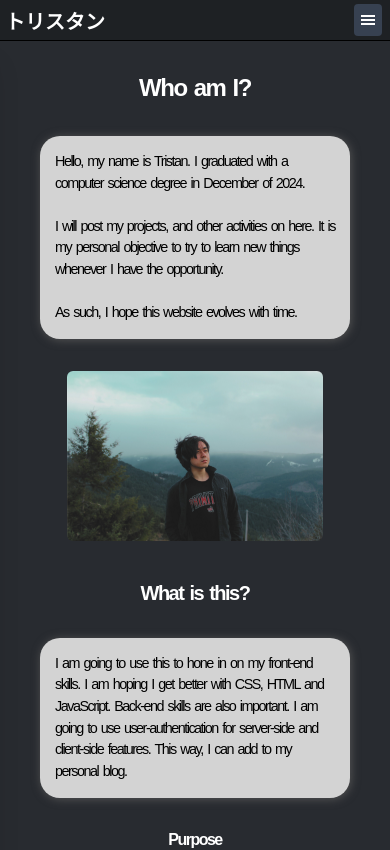
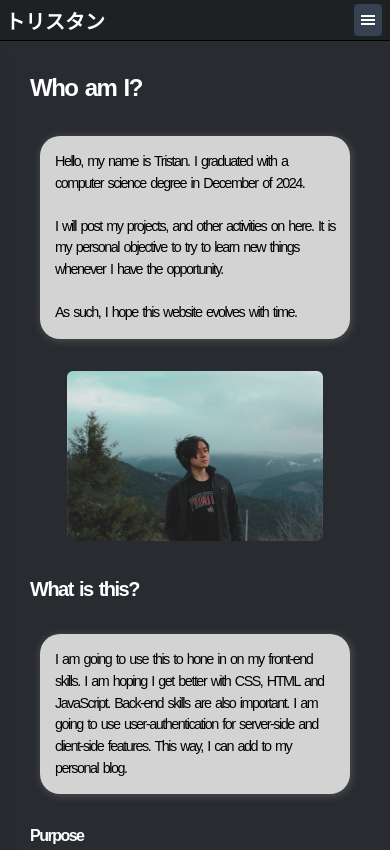
Before and after one commit to torisutansan02/torisutansan, a Next.js app: page / in a window 390 px wide. Shown: the top 850 px of the page. Built offline with nearby package versions, Linux system fonts and the light colour scheme; no server answers; a web font is replaced by a local one.

Commit message:
One small change

```diff
--- a/styles/globals.css
+++ b/styles/globals.css
@@ -135,7 +135,6 @@ html {
     color: white;
     border-radius: 10px;
     animation: typing 2s steps(20, end), blink-caret 0.75s step-end infinite;
-    margin: 20px auto 0; /* centers horizontally */
   }
 
   .blogheading {
```
